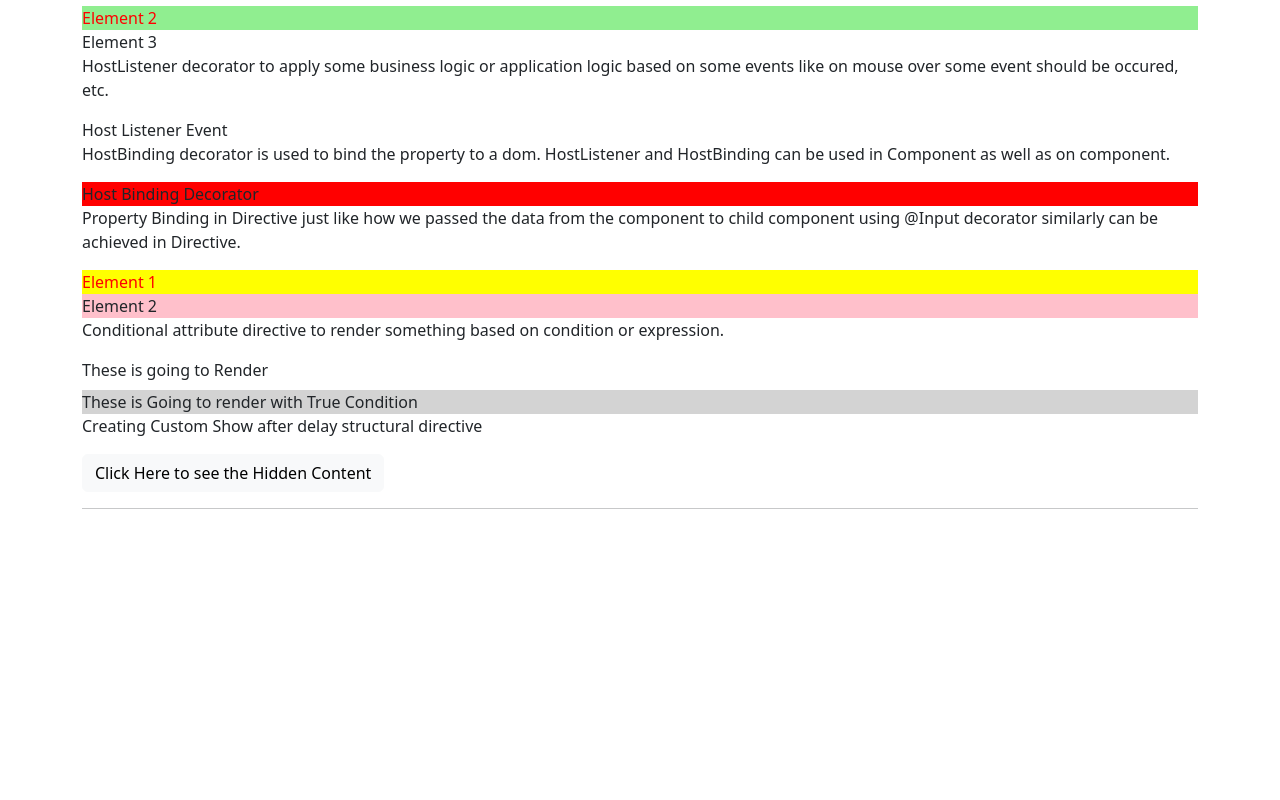
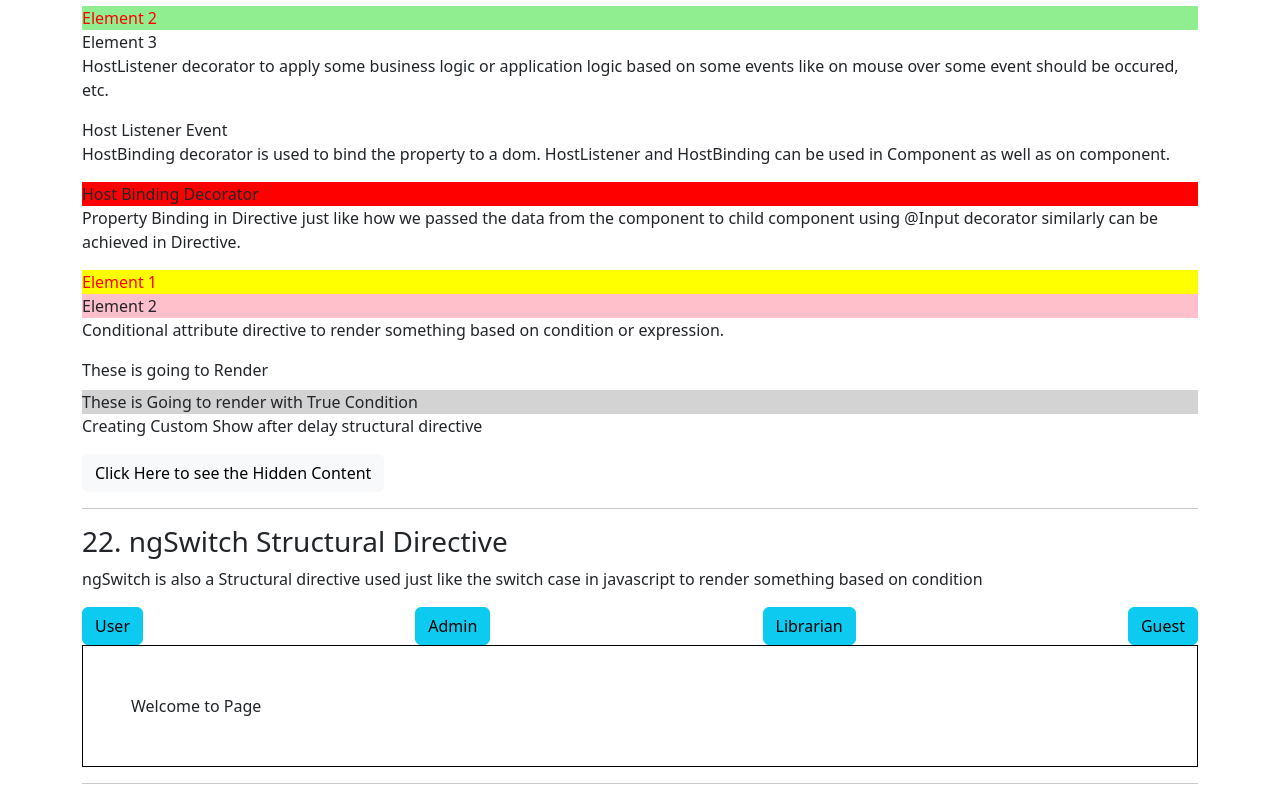
Before and after one commit to PrathameshSystenics/Angular_Tutorial, an Angular app in the folder AngularTut/: page / in a window 1280 px wide. Shown: the part 10633-11433 px from the top of the page. Before the commit the page ends 11158 px from the top, so only its background shows below. Built offline with nearby package versions, Linux system fonts and the light colour scheme.

Commit message:
ngSwitch Tutorial

```diff
--- a/AngularTut/src/app/app.component.html
+++ b/AngularTut/src/app/app.component.html
@@ -89,4 +89,8 @@
   <h3 class="mt-3">21. Custom Directive, Renderer2, &commat;HostListener Decorator</h3>
   <customdirective/>
   <hr>
+
+  <h3 class="mt-3">22. ngSwitch Structural Directive</h3>
+  <ngswtich/>
+  <hr>
 </div>
--- a/AngularTut/src/app/app.module.ts
+++ b/AngularTut/src/app/app.module.ts
@@ -50,6 +50,7 @@ import { HostbindingDirective } from './customdirective/hostbinding.directive';
 import { PropertybindingDirective } from './customdirective/propertybinding.directive';
 import { ConditionalattrDirective } from './customdirective/conditionalattr.directive';
 import { StructuralDirective } from './customdirective/structural.directive';
+import { NgswtichComponent } from './ngswtich/ngswtich.component';
 
 @NgModule({
   declarations: [
@@ -100,7 +101,8 @@ import { StructuralDirective } from './customdirective/structural.directive';
     HostbindingDirective,
     PropertybindingDirective,
     ConditionalattrDirective,
-    StructuralDirective
+    StructuralDirective,
+    NgswtichComponent
   ],
   imports: [
     BrowserModule,
--- /dev/null
+++ b/AngularTut/src/app/ngswtich/ngswtich.component.html
@@ -0,0 +1,30 @@
+<p>ngSwitch is also a Structural directive used just like the switch case in javascript to render something based on
+  condition</p>
+
+<div class="d-flex justify-content-between align-content-center gap-2 flex-wrap">
+  <button class="btn btn-info" (click)="page='user'">User</button>
+  <button class="btn btn-info" (click)="page='admin'">Admin</button>
+  <button class="btn btn-info" (click)="page='librarian'">Librarian</button>
+  <button class="btn btn-info" (click)="page='guest'">Guest</button>
+</div>
+
+<!-- using the ngswitch -->
+<div class="border border-1 border-black p-5" [ngSwitch]="page">
+  <!-- Applying ngswitch case -->
+  <div *ngSwitchCase="'user'">
+    These is user page
+  </div>
+  <div *ngSwitchCase="'admin'">
+    These is Admin Page
+  </div>
+  <div *ngSwitchCase="'librarian'">
+    These is Librarian Page
+  </div>
+  <div *ngSwitchCase="'guest'">
+    These is Guest Page
+  </div>
+  <!-- Applying default ngSwitchdefault -->
+  <div *ngSwitchDefault>
+    Welcome to Page
+  </div>
+</div>
--- /dev/null
+++ b/AngularTut/src/app/ngswtich/ngswtich.component.ts
@@ -0,0 +1,9 @@
+import { Component } from '@angular/core';
+
+@Component({
+  selector: 'ngswtich',
+  templateUrl: './ngswtich.component.html',
+})
+export class NgswtichComponent {
+  page: string = ""
+}
```
